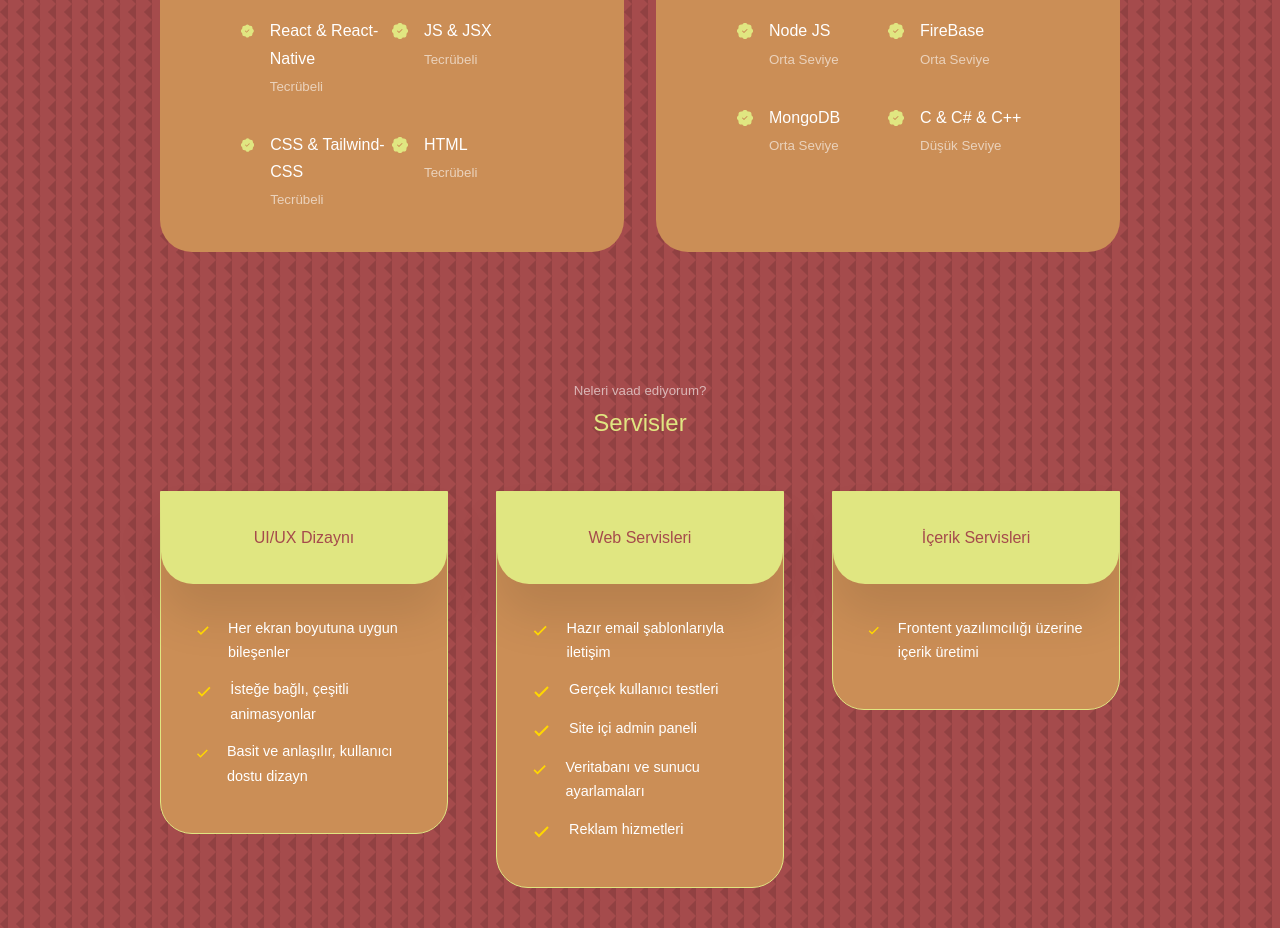
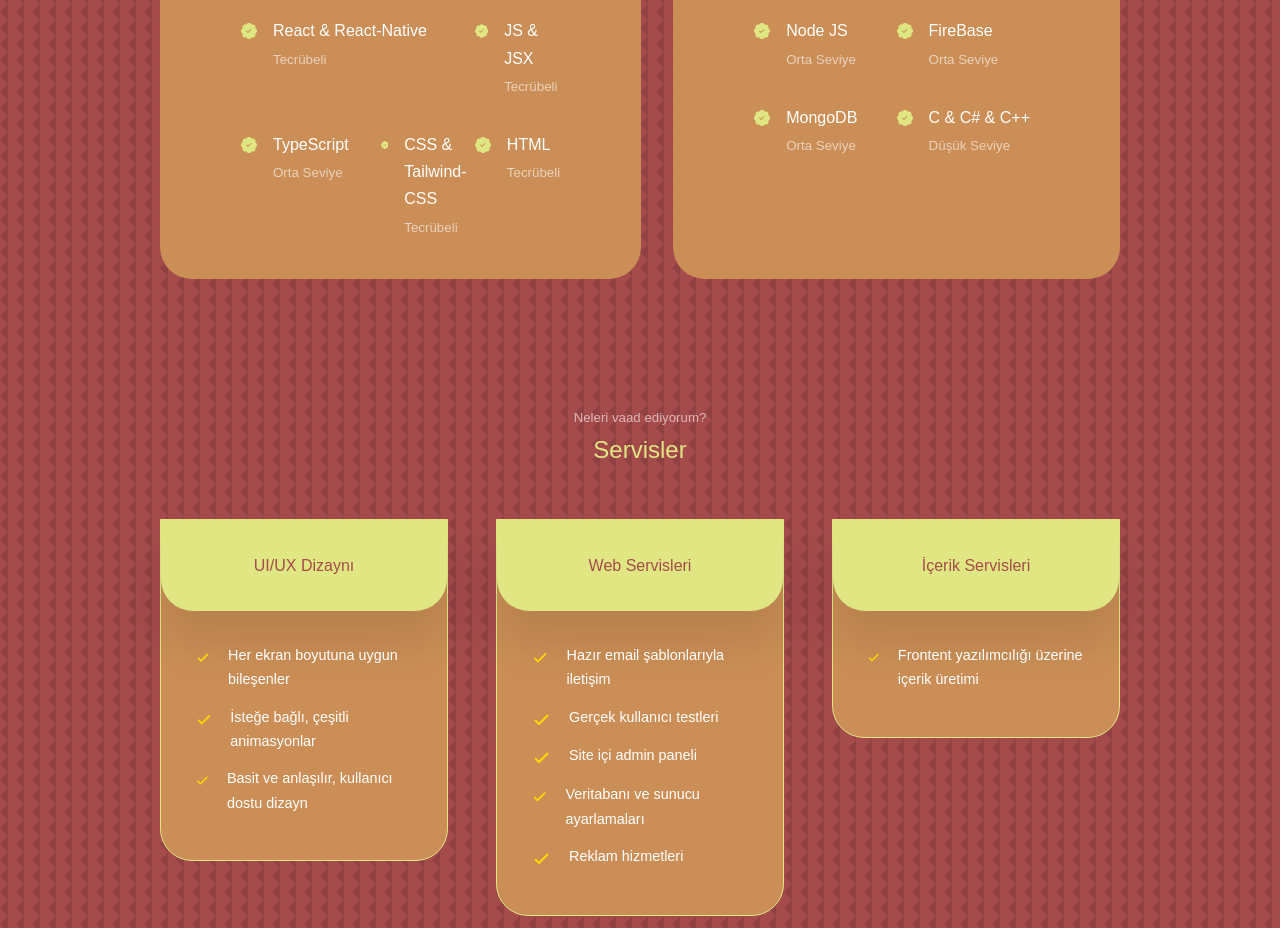
Before and after one commit to BatuhanAC/Portfolio-Website, a React (Create React App) app: page / in a window 1280 px wide. Shown: the part 1820-2748 px from the top of the page. Built offline with nearby package versions, Linux system fonts and the light colour scheme.

Commit message:
Update Experience.jsx

```diff
--- a/src/components/experience/Experience.jsx
+++ b/src/components/experience/Experience.jsx
@@ -43,6 +43,14 @@
               </div>
             </article>
             <article className='experience__details'>
+            <article className='experience__details'>
+              <BsPatchCheckFill className='experience__details-icon'/>
+              <div>
+                <h4>TypeScript</h4>
+                <small className='text-light'>Orta Seviye</small>
+              </div>
+            </article>
+            <article className='experience__details'></article>
               <BsPatchCheckFill className='experience__details-icon'/>
               <div>
                 <h4>CSS & Tailwind-CSS</h4>
```
